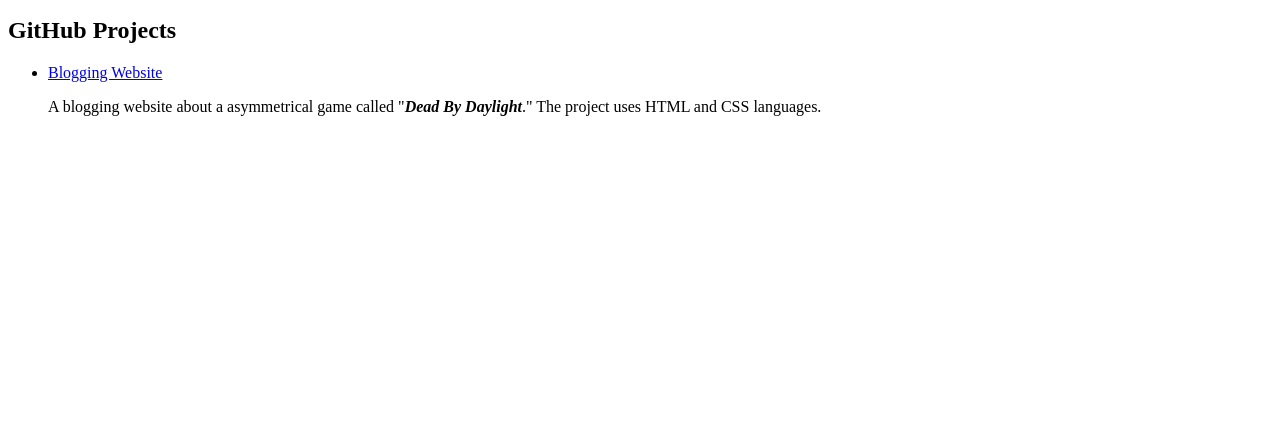
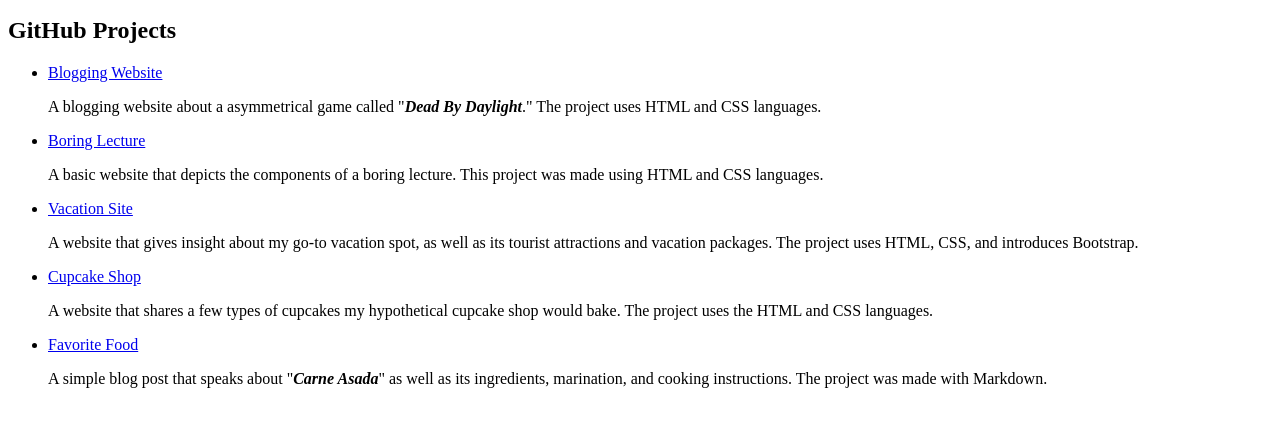
Before and after one commit to JEGIII/portfolio-landing-project, a plain HTML site: page index.html in a window 1280 px wide. Shown: the part 101-528 px from the top of the page. Drawn offline with Linux system fonts and the light colour scheme.

Commit message:
It will finish the project list, with links to each project's repository.

```diff
--- a/index.html
+++ b/index.html
@@ -11,6 +11,14 @@
     <ul>
       <li><a href="https://github.com/JEGIII/blogging-website-project">Blogging Website</a></li>
       <p>A blogging website about a asymmetrical game called "<strong><em>Dead By Daylight</em></strong>." The project uses HTML and CSS languages.</p>
+      <li><a href="https://github.com/JEGIII/boring-lecture-project">Boring Lecture</a></li>
+      <p>A basic website that depicts the components of a boring lecture. This project was made using HTML and CSS languages.</p>
+      <li><a href="https://github.com/JEGIII/vacation-site-project">Vacation Site</a></li>
+      <p>A website that gives insight about my go-to vacation spot, as well as its tourist attractions and vacation packages. The project uses HTML, CSS, and introduces Bootstrap.</p>
+      <li><a href="https://github.com/JEGIII/cupcake-shop-project">Cupcake Shop</a></li>
+      <p>A website that shares a few types of cupcakes my hypothetical cupcake shop would bake. The project uses the HTML and CSS languages.</p>
+      <li><a href="https://github.com/JEGIII/my-favorite-food-project">Favorite Food</a></li>
+      <p>A simple blog post that speaks about "<strong><em>Carne Asada</em></strong>" as well as its ingredients, marination, and cooking instructions. The project was made with Markdown.</p>
     </ul>
   </body>
 </html>
```
